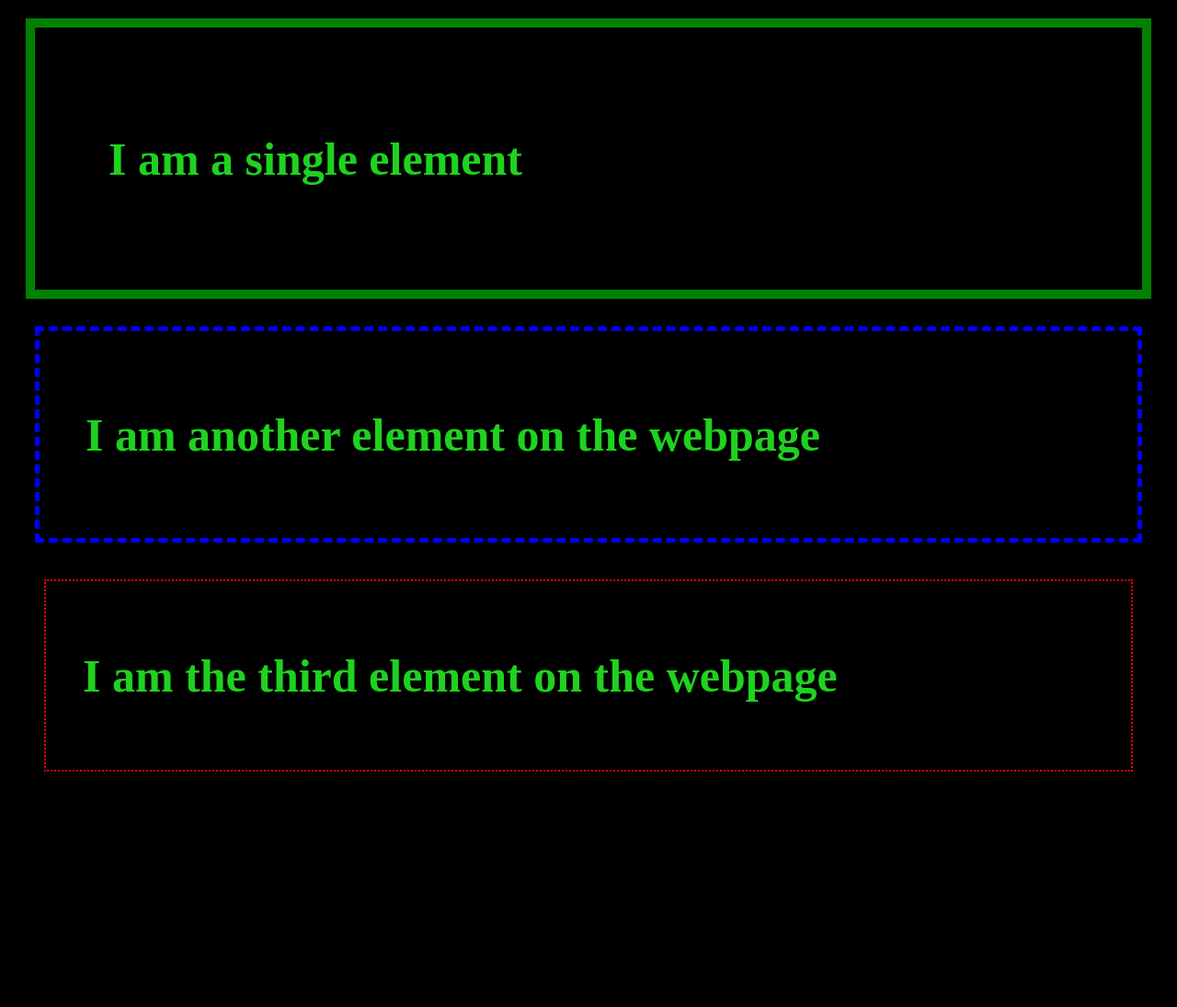
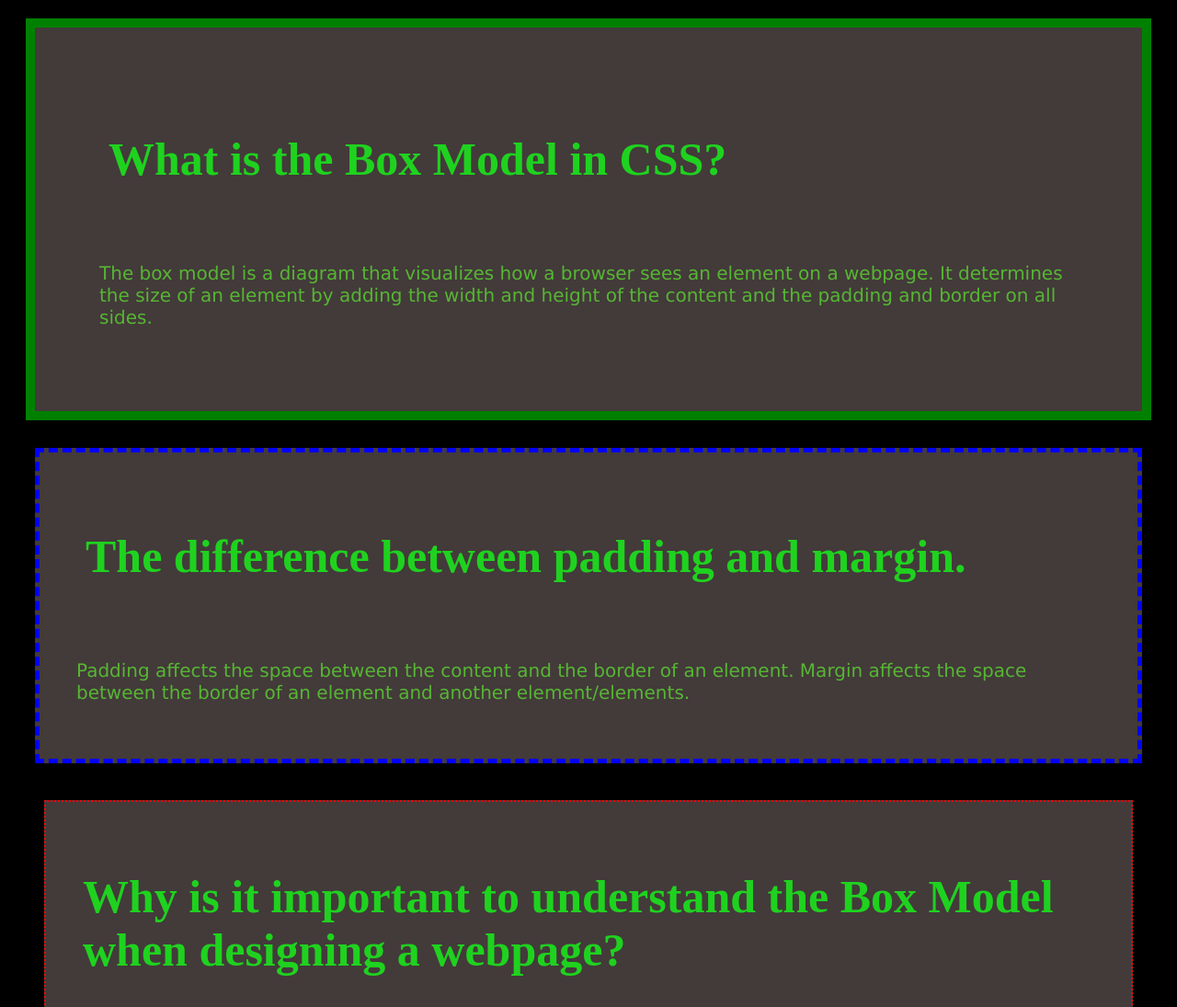
Before and after one commit to Tristanfwest25/Understanding-the-Box-Model-Margins-Padding-and-Borders, a plain HTML site: page index.html in a window 1280 px wide. Shown: the top 1095 px of the page at 92% size. Before the commit the page ends 879 px from the top, so only its background shows below. Drawn offline with Linux system fonts and the light colour scheme.

Commit message:
added bonus tasks

```diff
--- a/index.html
+++ b/index.html
@@ -7,14 +7,17 @@
     <link rel="stylesheet" href="styles.css" class="stylesheet">
     </head>
 <body>
-    <div class="box-1">
-    <h1>I am a single element</h1>
+    <div class="card-1">
+    <h1>What is the Box Model in CSS?</h1>
+    <p>The box model is a diagram that visualizes how a browser sees an element on a webpage. It determines the size of an element by adding the width and height of the content and the padding and border on all sides.</p>
     </div>
-    <div class="box-2">
-    <h1>I am another element on the webpage</h1>
+    <div class="card-2">
+    <h1>The difference between padding and margin.</h1>
+    <p>Padding affects the space between the content and the border of an element. Margin affects the space between the border of an element and another element/elements.</p>
     </div>
-    <div class="box-3">
-    <h1>I am the third element on the webpage</h1>
+    <div class="card-3">
+    <h1>Why is it important to understand the Box Model when designing a webpage?</h1>
+    <p>Understanding the box model will help you control the layout and spacing of elements by giving you an image of how the browser sees your elements. It shows you where you adjust the size of padding, margin, border and what the size of your content is. It’s practically a map of your CSS code on the element size.</p>
     </div>
 </body>
 </html>
--- a/styles.css
+++ b/styles.css
@@ -3,20 +3,31 @@
     height: 100px;
 }
 
-.box-1 {
+.card-1 {
     padding: 50px;
     border: 10px solid green;
     margin: 20px;
+    background-color: rgb(67, 58, 58);
+    font-family: Verdana, Geneva, Tahoma, sans-serif;
 }
-.box-2 {
+.card-2 {
     padding: 20px;
     border: 5px dashed blue;
     margin: 30px;
+    background-color: rgb(67, 58, 58);
+    font-family: Verdana, Geneva, Tahoma, sans-serif;
 }
-.box-3 {
+.card-3 {
     padding: 10px;
     border: 2px dotted red;
     margin: 40px;
+    background-color: rgb(67, 58, 58);
+    font-family: Verdana, Geneva, Tahoma, sans-serif;
+}
+p {
+    color: rgb(86, 182, 51);
+    font-size: 20px;
+    padding: 20px;
 }
 h1 {
     color: rgb(31, 210, 31);
```
